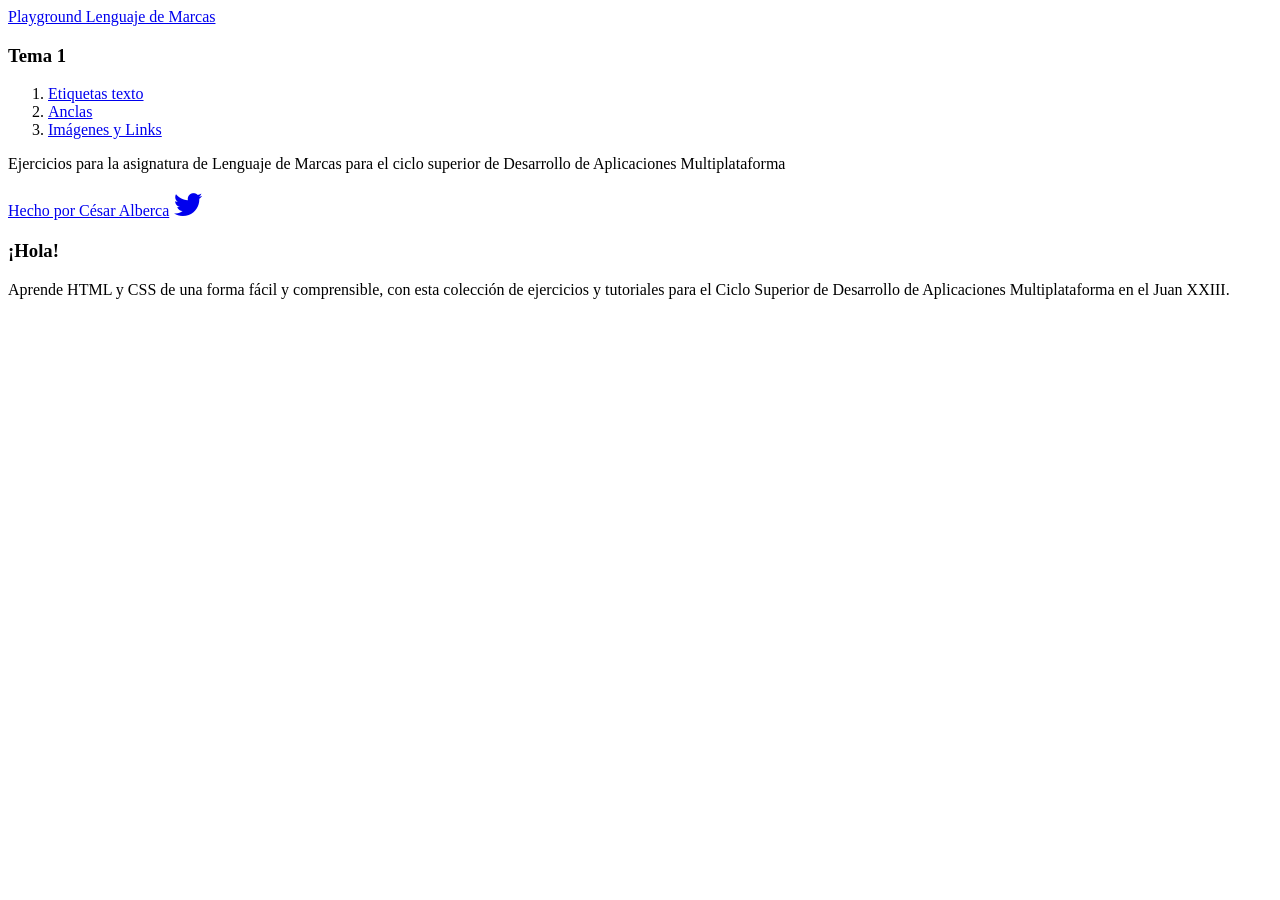
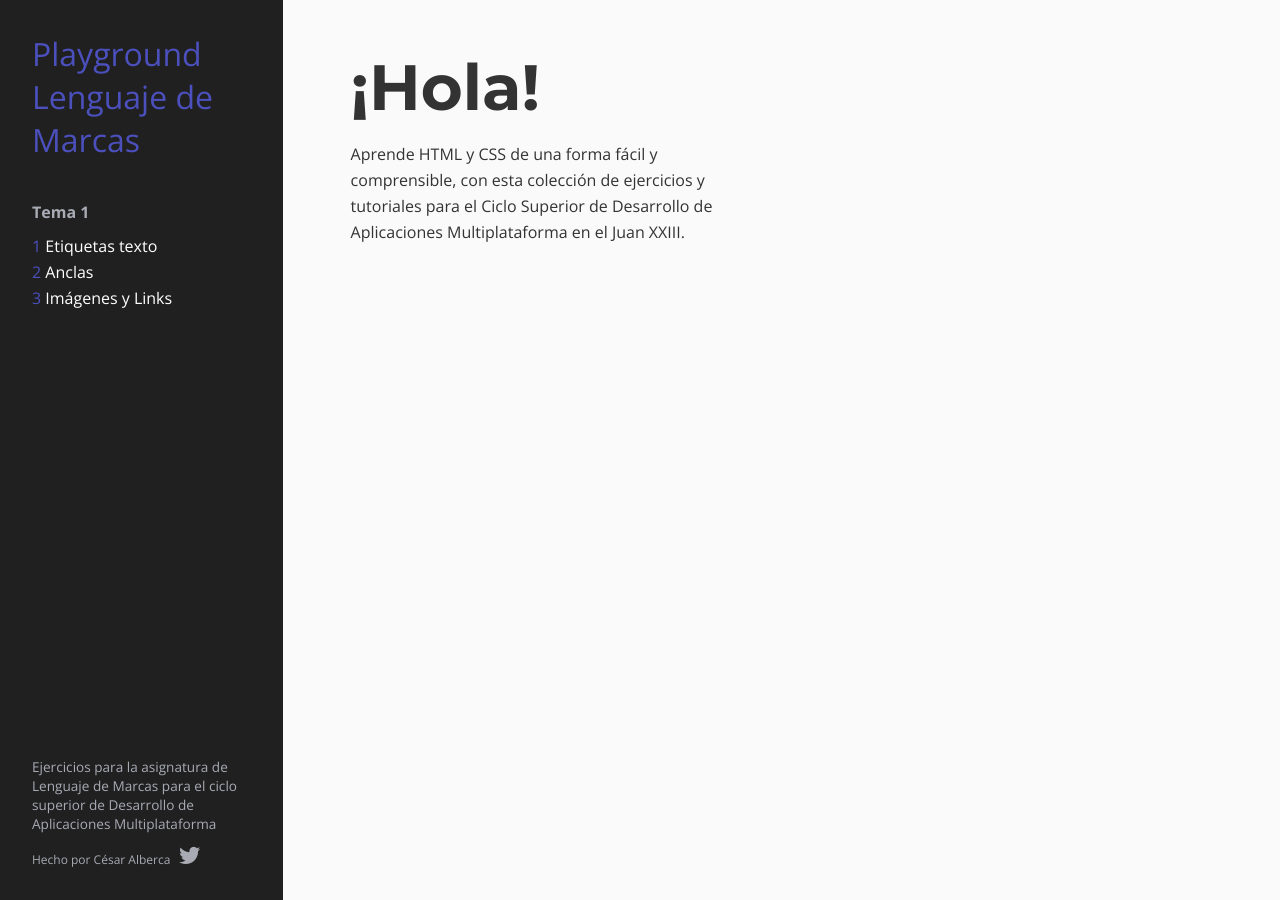
Before and after one commit to cesalberca/playground, a Jekyll site: the page built from index.html, in a window 1280 px wide. Built offline with Jekyll 4.4.1, drawn with Linux system fonts in a browser that asks for light colours; nearby versions of some CDN libraries; Markdown is read by kramdown in place of the engine named in the settings.

```diff
--- a/_config.yml
+++ b/_config.yml
@@ -12,7 +12,7 @@ description: > # this means to ignore newlines until "baseurl:"
   Write an awesome description for your new site here. You can edit this
   line in _config.yml. It will appear in your document head meta (for
   Google search results) and in your feed.xml site description.
-baseurl: "playground" # the subpath of your site, e.g. /blog
+baseurl: "/playground" # the subpath of your site, e.g. /blog
 url: "" # the base hostname & protocol for your site
 twitter_username: jekyllrb
 github_username:  jekyll
```
